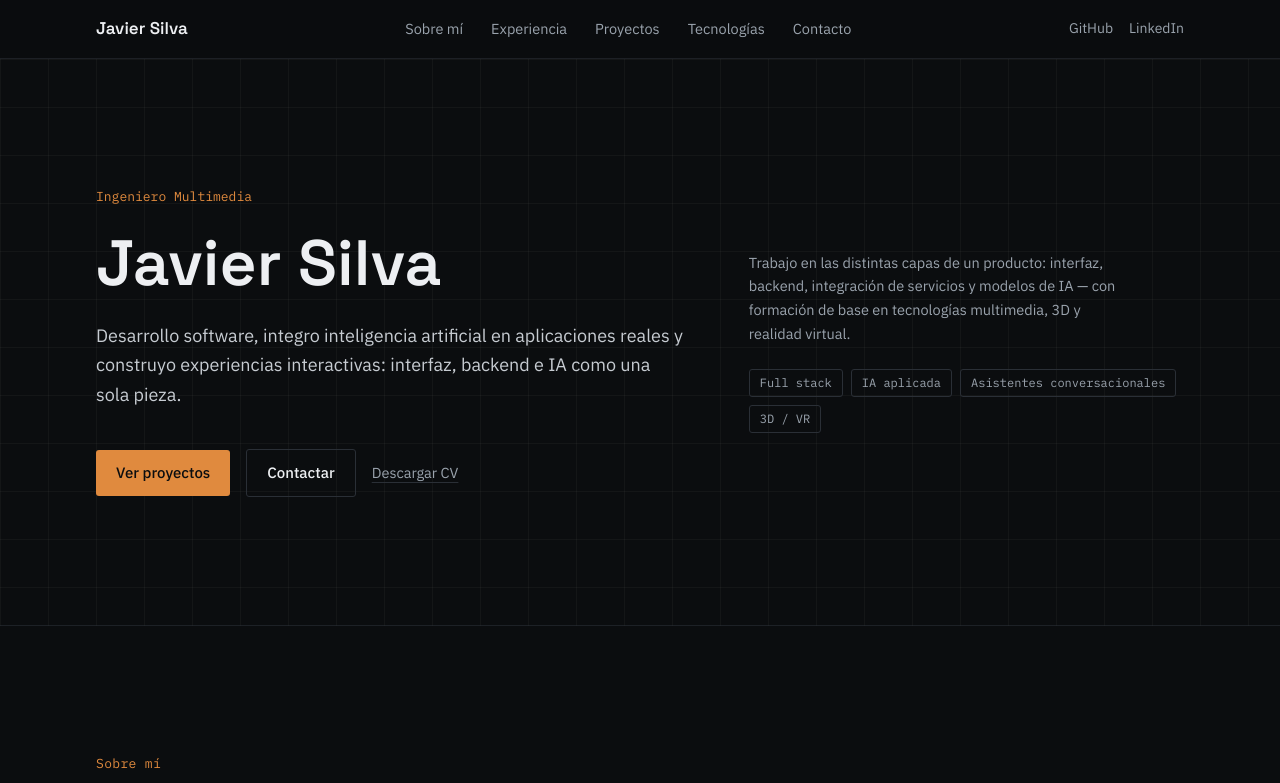
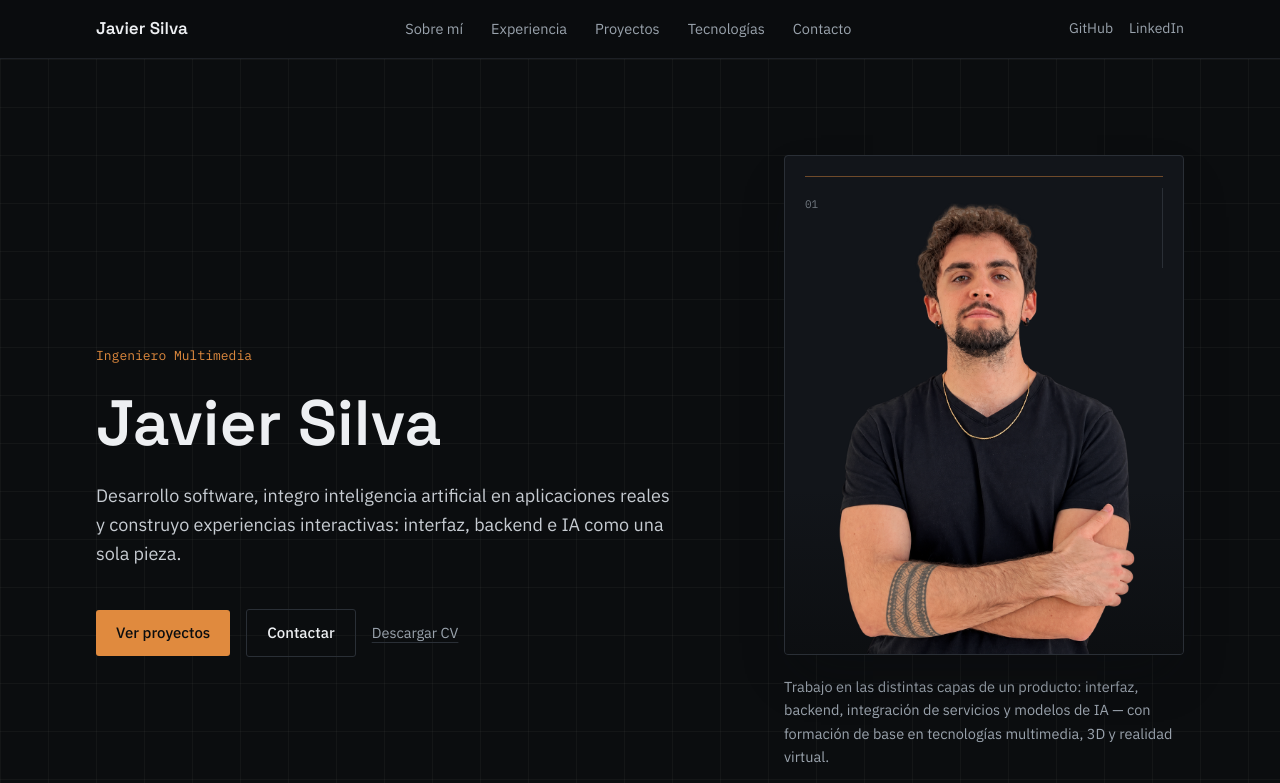
Before and after one commit to javiersilva-engineer/portfolio, a Next.js app in the folder portfolio/: page / in a window 1280 px wide. Shown: the top 783 px of the page. Built offline with nearby package versions, Linux system fonts and the light colour scheme.

Commit message:
Refine hero profile image

```diff
--- a/portfolio/components/Hero.tsx
+++ b/portfolio/components/Hero.tsx
@@ -1,11 +1,12 @@
 import { site } from "@/data/site";
 import { Button } from "@/components/ui/Button";
+import Image from "next/image";
 
 export function Hero() {
   return (
     <section className="relative overflow-hidden border-b border-ink-border/60 section-grid">
-      <div className="mx-auto grid max-w-content gap-10 px-6 py-24 sm:px-8 sm:py-32 lg:grid-cols-[1.15fr_0.85fr] lg:gap-16">
-        <div>
+      <div className="mx-auto grid max-w-content items-center gap-12 px-6 py-20 sm:px-8 sm:py-28 lg:grid-cols-[1.08fr_0.82fr] lg:gap-16 lg:py-24">
+        <div className="min-w-0">
           <p className="mb-6 font-mono text-[13px] text-signal">{site.role}</p>
           <h1 className="font-display text-[44px] font-semibold leading-[1.05] text-paper-100 sm:text-[64px]">
             {site.name}
@@ -24,19 +25,38 @@ export function Hero() {
               href={site.cvPath}
               target="_blank"
               rel="noopener noreferrer"
-              className="text-[14.5px] text-paper-500 underline decoration-ink-border underline-offset-4 transition-colors hover:text-signal"
+              className="rounded-[3px] text-[14.5px] text-paper-500 underline decoration-ink-border underline-offset-4 transition-colors hover:text-signal focus-visible:outline focus-visible:outline-2 focus-visible:outline-offset-4 focus-visible:outline-signal"
             >
               Descargar CV
             </a>
           </div>
         </div>
 
-        <div className="flex flex-col justify-center gap-4 self-center">
-          <p className="max-w-sm text-[14.5px] leading-relaxed text-paper-500">
+        <div className="mx-auto flex w-full max-w-[360px] min-w-0 flex-col gap-5 self-center sm:max-w-[400px] lg:mx-0 lg:justify-self-end">
+          <div className="relative aspect-[4/5] overflow-hidden rounded-[4px] border border-ink-border bg-ink-900 shadow-2xl shadow-ink-950/30">
+            <div aria-hidden className="absolute inset-x-5 top-5 h-px bg-signal/45" />
+            <div aria-hidden className="absolute bottom-0 left-0 right-0 h-1/3 bg-gradient-to-t from-ink-950/80 to-transparent" />
+            <div aria-hidden className="absolute right-5 top-8 h-20 w-px bg-ink-border" />
+            <div aria-hidden className="absolute left-5 top-10 font-mono text-[11px] text-paper-500/70">
+              01
+            </div>
+            <Image
+              src="/images/profile/javier-silva.png"
+              alt="Javier Silva"
+              width={375}
+              height={666}
+              priority
+              sizes="(min-width: 1024px) 400px, (min-width: 640px) 400px, 360px"
+              className="absolute inset-x-0 bottom-0 mx-auto h-[95%] w-auto max-w-none object-contain object-bottom"
+            />
+          </div>
+
+          <div className="flex flex-col gap-4">
+            <p className="text-[14.5px] leading-relaxed text-paper-500">
               Trabajo en las distintas capas de un producto: interfaz, backend, integración de servicios
               y modelos de IA — con formación de base en tecnologías multimedia, 3D y realidad virtual.
             </p>
-          <div className="flex flex-wrap gap-2 pt-2">
+            <div className="flex flex-wrap gap-2">
               {["Full stack", "IA aplicada", "Asistentes conversacionales", "3D / VR"].map((tag) => (
                 <span
                   key={tag}
@@ -48,6 +68,7 @@ export function Hero() {
             </div>
           </div>
         </div>
+      </div>
     </section>
   );
 }
--- a/portfolio/components/ModelViewerModal.tsx
+++ b/portfolio/components/ModelViewerModal.tsx
@@ -13,6 +13,8 @@ type ModelViewerModalProps = {
 export function ModelViewerModal({ item, onClose }: ModelViewerModalProps) {
   const dialogRef = useRef<HTMLDialogElement | null>(null);
   const viewerRef = useRef<ModelViewerElement | null>(null);
+  const previousBodyOverflowRef = useRef("");
+  const previousBodyPaddingRightRef = useRef("");
   const [viewerReady, setViewerReady] = useState(false);
   const [isLoading, setIsLoading] = useState(true);
   const [hasError, setHasError] = useState(false);
@@ -67,11 +69,19 @@ export function ModelViewerModal({ item, onClose }: ModelViewerModalProps) {
     const dialog = dialogRef.current;
     if (!dialog) return;
 
+    const scrollbarWidth = window.innerWidth - document.documentElement.clientWidth;
+    previousBodyOverflowRef.current = document.body.style.overflow;
+    previousBodyPaddingRightRef.current = document.body.style.paddingRight;
+
     dialog.showModal();
     document.body.style.overflow = "hidden";
+    if (scrollbarWidth > 0) {
+      document.body.style.paddingRight = `${scrollbarWidth}px`;
+    }
 
     return () => {
-      document.body.style.overflow = "";
+      document.body.style.overflow = previousBodyOverflowRef.current;
+      document.body.style.paddingRight = previousBodyPaddingRightRef.current;
       if (dialog.open) dialog.close();
     };
   }, []);
@@ -154,7 +164,7 @@ export function ModelViewerModal({ item, onClose }: ModelViewerModalProps) {
   return (
     <dialog
       ref={dialogRef}
-      className="m-auto w-[min(1120px,calc(100vw-24px))] max-w-none rounded-[4px] border border-ink-border bg-ink-900 p-0 text-paper-100 backdrop:bg-ink-950/85"
+      className="m-auto max-h-[calc(100dvh-24px)] w-[min(1120px,calc(100vw-24px))] max-w-none overflow-x-hidden overflow-y-auto rounded-[4px] border border-ink-border bg-ink-900 p-0 text-paper-100 backdrop:bg-ink-950/85"
       aria-labelledby={`${item.id}-viewer-title`}
       onCancel={(event) => {
         event.preventDefault();
@@ -164,7 +174,7 @@ export function ModelViewerModal({ item, onClose }: ModelViewerModalProps) {
         if (event.target === dialogRef.current) close();
       }}
     >
-      <div className="max-h-[calc(100vh-24px)] overflow-auto">
+      <div>
         <div className="flex items-start justify-between gap-4 border-b border-ink-border px-4 py-4 sm:px-5">
           <div>
             <p className="font-mono text-[12px] text-signal">Visor 3D</p>
```
Also changed, not shown: portfolio/public/images/profile/javier-silva.png (added). Lines whose indentation alone changed are shown as unchanged.
